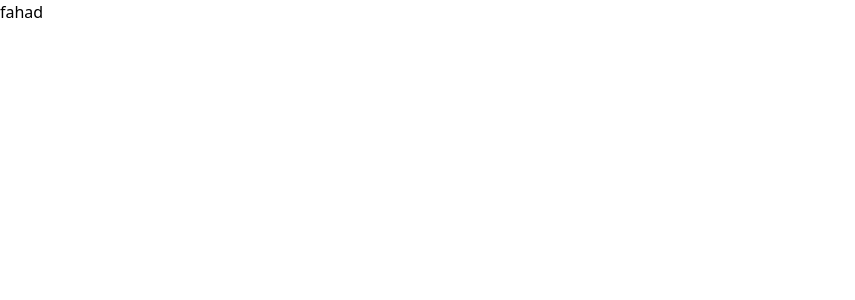
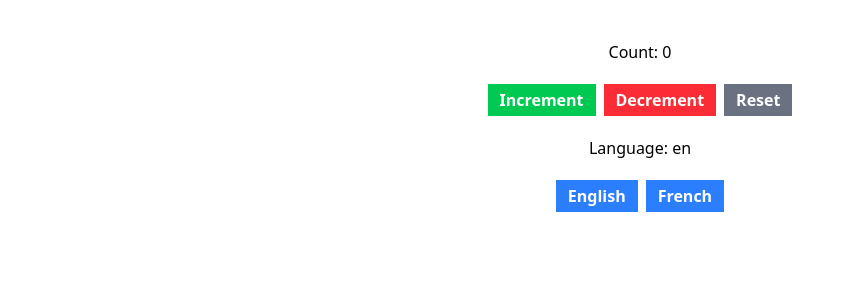
Before and after one commit to Fahad-Javed20/lec_33, a React app in the folder frontend/: page / in a window 1280 px wide. Shown: the top 300 px of the page, without its empty margins (0-855 px from the left). Built offline with nearby package versions, Linux system fonts and the light colour scheme; the HTML template or start-up script is replaced by a standard one.

Commit message:
make language store

```diff
--- a/frontend/package.json
+++ b/frontend/package.json
@@ -14,7 +14,8 @@
     "react": "^19.2.0",
     "react-dom": "^19.2.0",
     "react-hook-form": "^7.69.0",
-    "tailwindcss": "^4.1.18"
+    "tailwindcss": "^4.1.18",
+    "zustand": "^5.0.9"
   },
   "devDependencies": {
     "@eslint/js": "^9.39.1",
--- a/frontend/src/App.tsx
+++ b/frontend/src/App.tsx
@@ -1,7 +1,9 @@
+import CounterComponent from "./components/CounterComponent";
+
 function App() {
   return (
     <>
-      <div>fahad</div>
+      <CounterComponent />
     </>
   );
 }
--- /dev/null
+++ b/frontend/src/components/CounterComponent.tsx
@@ -0,0 +1,52 @@
+import useCounterStore from "../stores/useCounterStore";
+import useLanguageStore from "../stores/useLanguageStore";
+
+const CounterComponent = () => {
+  const { count, increment, decrement, reset } = useCounterStore();
+  const {language,setLanguage} = useLanguageStore();
+
+  return (
+    <div className="flex flex-col gap-5 items-center mt-10">
+      <div>Count: {count}</div>
+      <div className="flex gap-2">
+        <button
+          className="px-3 bg-green-500 py-1 text-white font-bold"
+          onClick={increment}
+        >
+          Increment
+        </button>
+        <button
+          className="px-3 bg-red-500 py-1 text-white font-bold"
+          onClick={decrement}
+        >
+          Decrement
+        </button>
+        <button
+          className="px-3 bg-gray-500 py-1 text-white font-bold"
+          onClick={reset}
+        >
+          Reset
+        </button>
+
+    </div>
+
+    <div>Language: {language}</div>
+        <div className=" flex gap-2">
+          <button
+            className="px-3 bg-blue-500 py-1 text-white font-bold"
+            onClick={() => setLanguage("en")}
+          >
+            English
+          </button>
+          <button
+            className="px-3 bg-blue-500 py-1 text-white font-bold"
+            onClick={() => setLanguage("fr")}
+          >
+            French
+          </button>
+        </div>
+      </div>
+  );
+};
+
+export default CounterComponent;
--- /dev/null
+++ b/frontend/src/stores/useCounterStore.ts
@@ -0,0 +1,59 @@
+import { create } from "zustand";
+import { persist } from "zustand/middleware";
+
+interface CounterState {
+  count: number;
+  increment: () => void;
+  decrement: () => void;
+  reset: () => void;
+}
+
+const useCounterStore = create<CounterState>()(
+  persist(
+    (set) => ({
+      count: 0,
+      increment: () =>
+        set((state) => ({ count: state.count + 1 })),
+      decrement: () =>
+        set((state) => ({ count: state.count - 1 })),
+      reset: () =>
+        set({ count: 0 }),
+    }),
+    {
+      name: "counter-storage",
+    }
+  )
+);
+
+export default useCounterStore;
+
+
+
+
+// import { create } from 'zustand'
+
+// interface CounterState {
+//   count: number
+//   increment: () => void
+//   decrement: () => void
+//   reset: () => void
+//   setCount: (value: number) => void
+// }
+
+// const useCounterStore = create<CounterState>((set) => ({
+//   count: 0,
+
+//   increment: () =>
+//     set((state) => ({ count: state.count + 1 })),
+
+//   decrement: () =>
+//     set((state) => ({ count: state.count - 1 })),
+
+//   reset: () =>
+//     set({ count: 0 }),
+
+//   setCount: (value: number) =>
+//     set({ count: value }),
+// }))
+
+// export default useCounterStore
--- /dev/null
+++ b/frontend/src/stores/useLanguageStore.ts
@@ -0,0 +1,14 @@
+import {create} from 'zustand';
+
+interface LanguageState {
+  language: string;
+  setLanguage: (language: string) => void;
+}
+
+const useLanguageStore = create<LanguageState>(
+    (set) => ({
+  language: 'en',
+  setLanguage: (language) => set({ language }),
+}));
+
+export default useLanguageStore;
```
Also changed, not shown: 1 other file (tests, documents, lock files or other folders).
